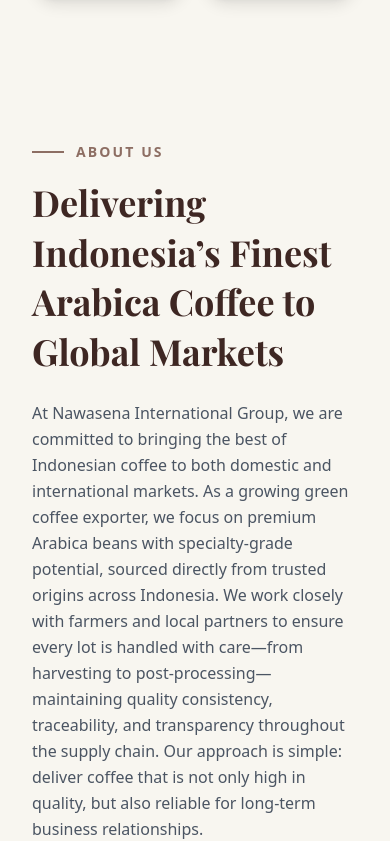
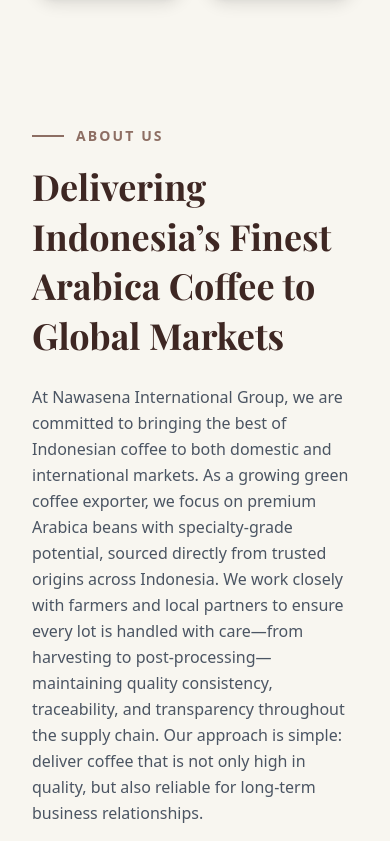
Before and after one commit to khoirulanam-dev/nawasena-landing, a React (Vite) app: page / in a window 390 px wide. Shown: the part 1292-2133 px from the top of the page. Built offline with nearby package versions, Linux system fonts and the light colour scheme; a web font is replaced by a local one.

Commit message:
change margin about us

```diff
--- a/src/sections/About.jsx
+++ b/src/sections/About.jsx
@@ -45,7 +45,7 @@
 
           {/* Kanan: Teks Penjelasan */}
           {/* PERBAIKAN: Tambah mt-8 lg:mt-0 untuk memaksa jarak aman antara gambar dan teks di HP */}
-          <div className="mt-24 lg:mt-0">
+          <div className="mt-20 lg:mt-0">
             <div className="flex items-center gap-3 mb-4">
               <span className="w-8 h-[2px] bg-nawasena-light"></span>
               <p className="text-nawasena-light font-bold tracking-[0.15em] uppercase text-sm">
```
